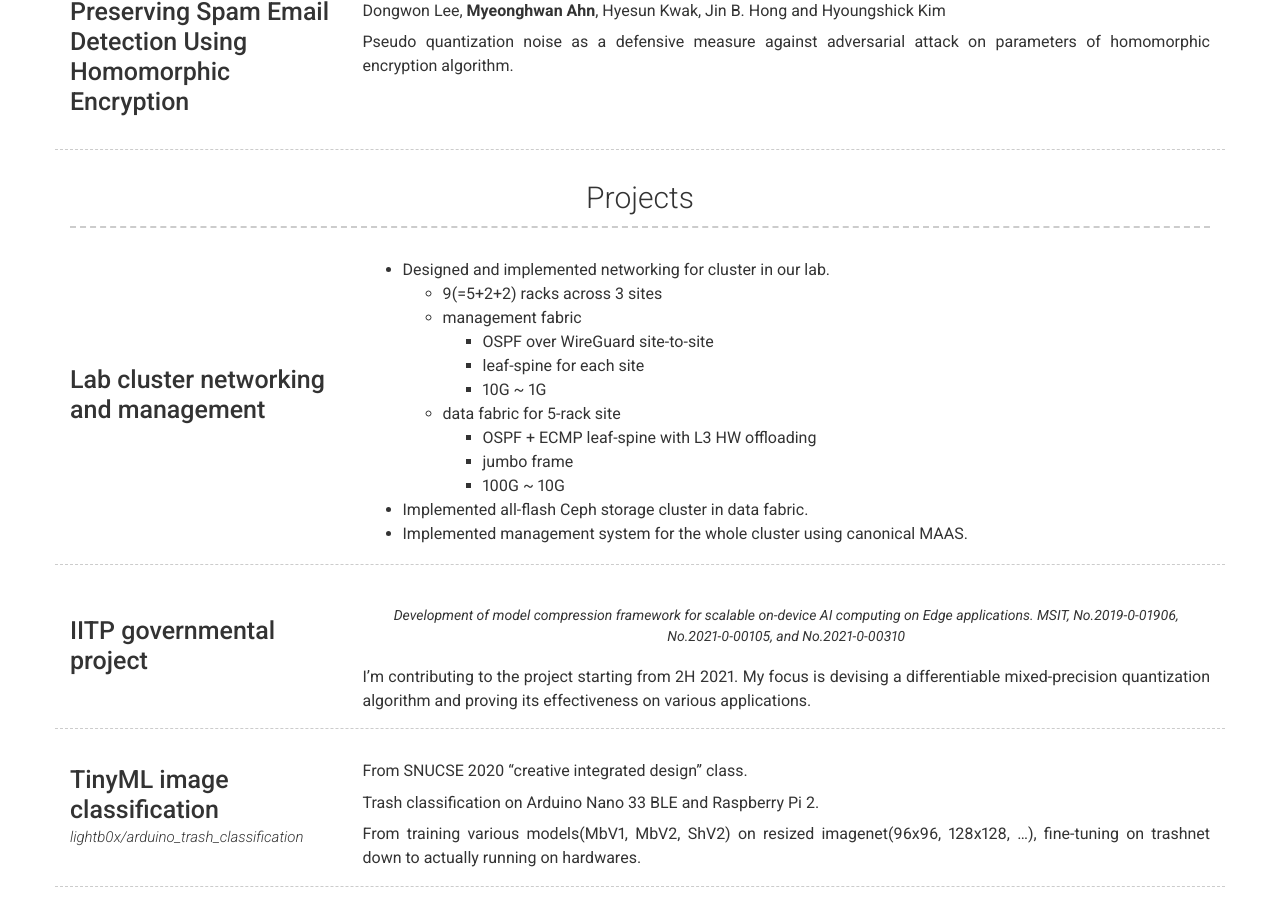
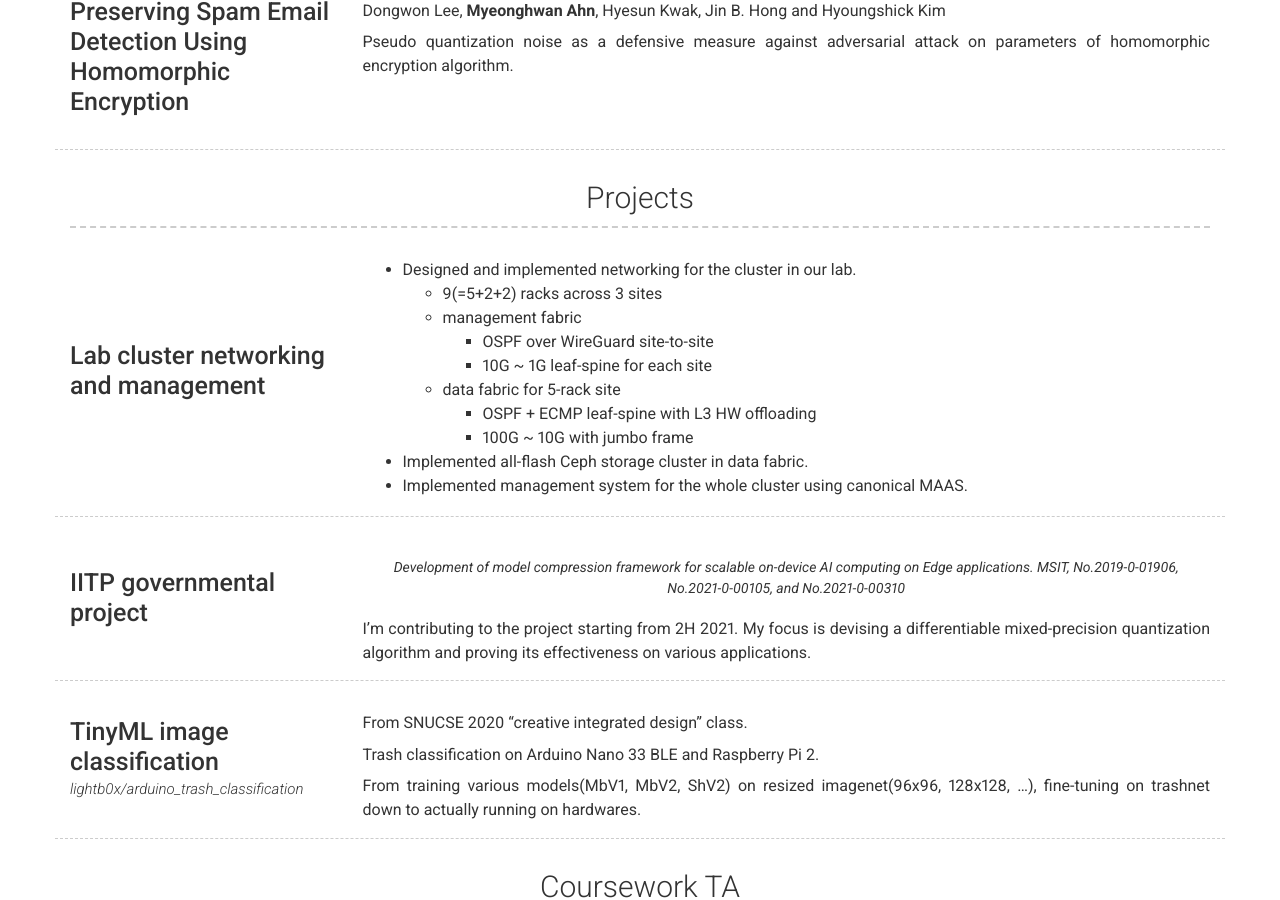
Before and after one commit to lightb0x/lightb0x.github.io, a Jekyll site: the page built from index.md, in a window 1280 px wide and 900 px high, scrolled down 898 px. Built offline with Jekyll 4.4.1, drawn with Linux system fonts in a browser that asks for light colours; nearby versions of some CDN libraries.

Commit message:
[misc] less lines

```diff
--- a/_config.yml
+++ b/_config.yml
@@ -106,16 +106,14 @@ content:
         border: weak
         title: Lab cluster networking and management
         description: | # this will include new lines to allow paragraphs
-          * Designed and implemented networking for cluster in our lab.
+          * Designed and implemented networking for the cluster in our lab.
             * 9(=5+2+2) racks across 3 sites
             * management fabric
               * OSPF over WireGuard site-to-site
-              * leaf-spine for each site
-              * 10G ~ 1G
+              * 10G ~ 1G leaf-spine for each site
             * data fabric for 5-rack site
               * OSPF + ECMP leaf-spine with L3 HW offloading
-              * jumbo frame
-              * 100G ~ 10G
+              * 100G ~ 10G with jumbo frame
           * Implemented all-flash Ceph storage cluster in data fabric.
           * Implemented management system for the whole cluster using canonical MAAS.
       - layout: left
```
